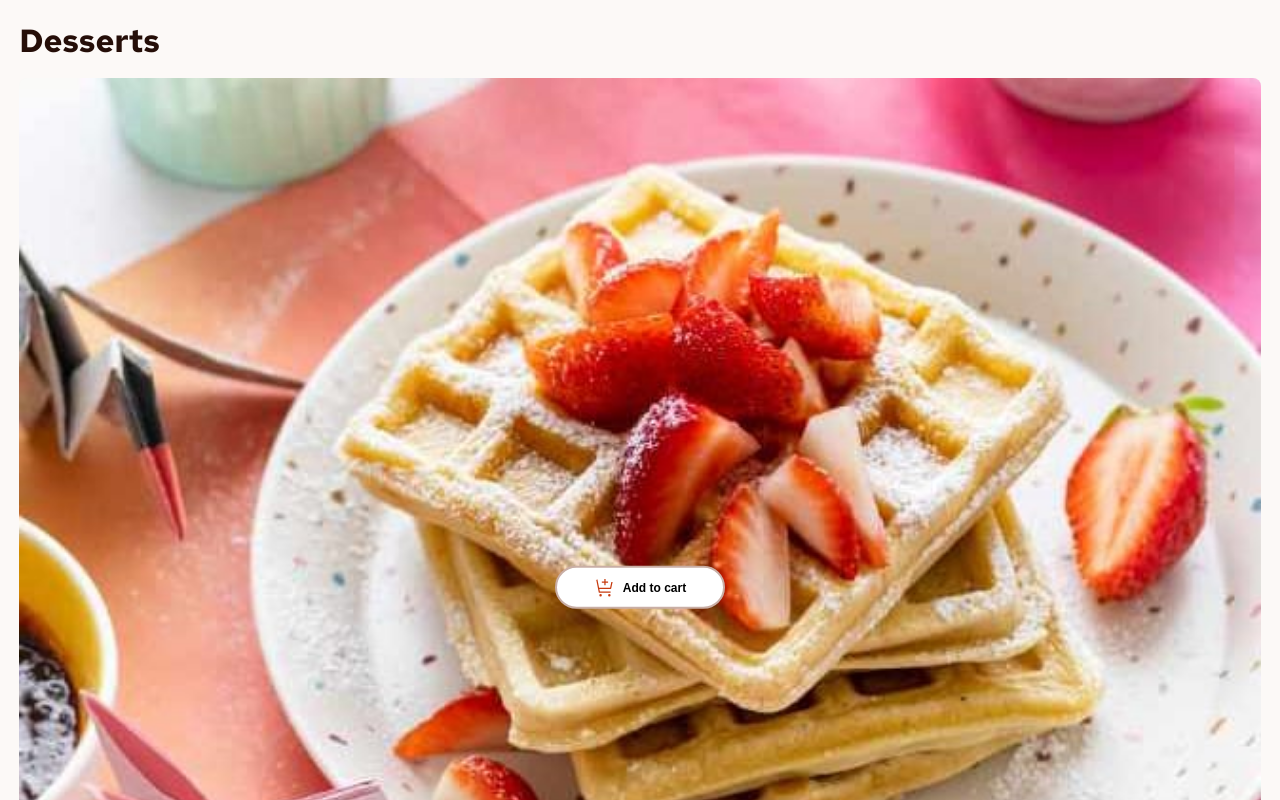
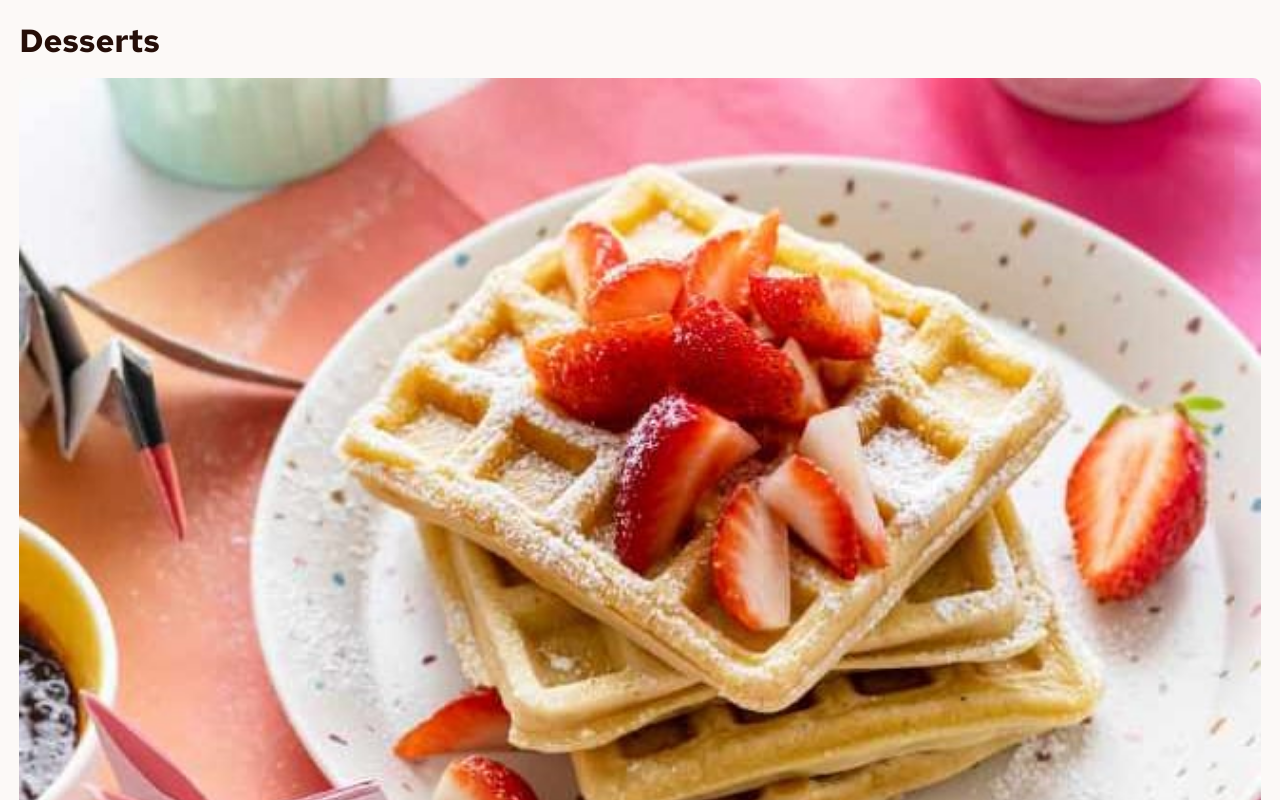
Before and after one commit to nikogalvan/fm-product-list-with-cart, a React (Vite) app: page / in a window 1280 px wide. Shown: the top 800 px of the page. Built offline with nearby package versions, Linux system fonts and the light colour scheme.

Commit message:
fix: center button properly on image

```diff
--- a/src/components/ProductCard/ProductCard.module.scss
+++ b/src/components/ProductCard/ProductCard.module.scss
@@ -15,25 +15,24 @@
   .imageContainer {
     position: relative;
     margin-bottom: 1rem;
+    //MOVE THE STYLE OF BuTTON TO HIS MODULE
     .button {
       display: flex;
       justify-content: center;
       align-items: center;
       gap: 0.5rem;
       position: absolute;
-      top: 50%;
       left: 50%;
-      transform: translate(-50%, 180%);
-      z-index: 2;
+      bottom: 0px;
+      transform: translateX(-50%);
       border: 2px solid $rose-300;
       border-radius: 5rem;
       font-size: map.get($font-sizes, "xs");
       font-weight: map.get($font-weights, "semibold");
       background-color: white;
       padding: 0.6rem 1.4rem;
-      //height: 50px;
-      width: 170px;
       cursor: pointer;
+
       .iconCart {
         margin-bottom: 0;
         height: 20px;
```
